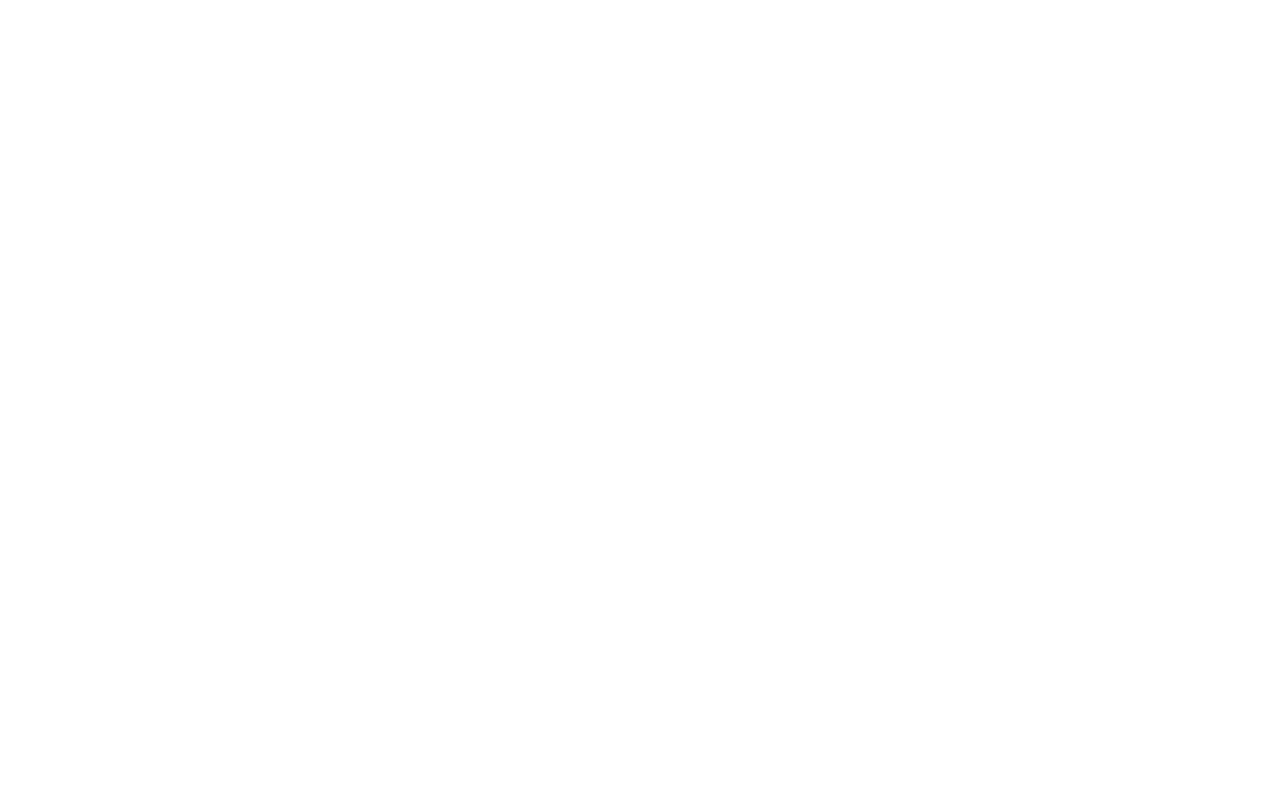
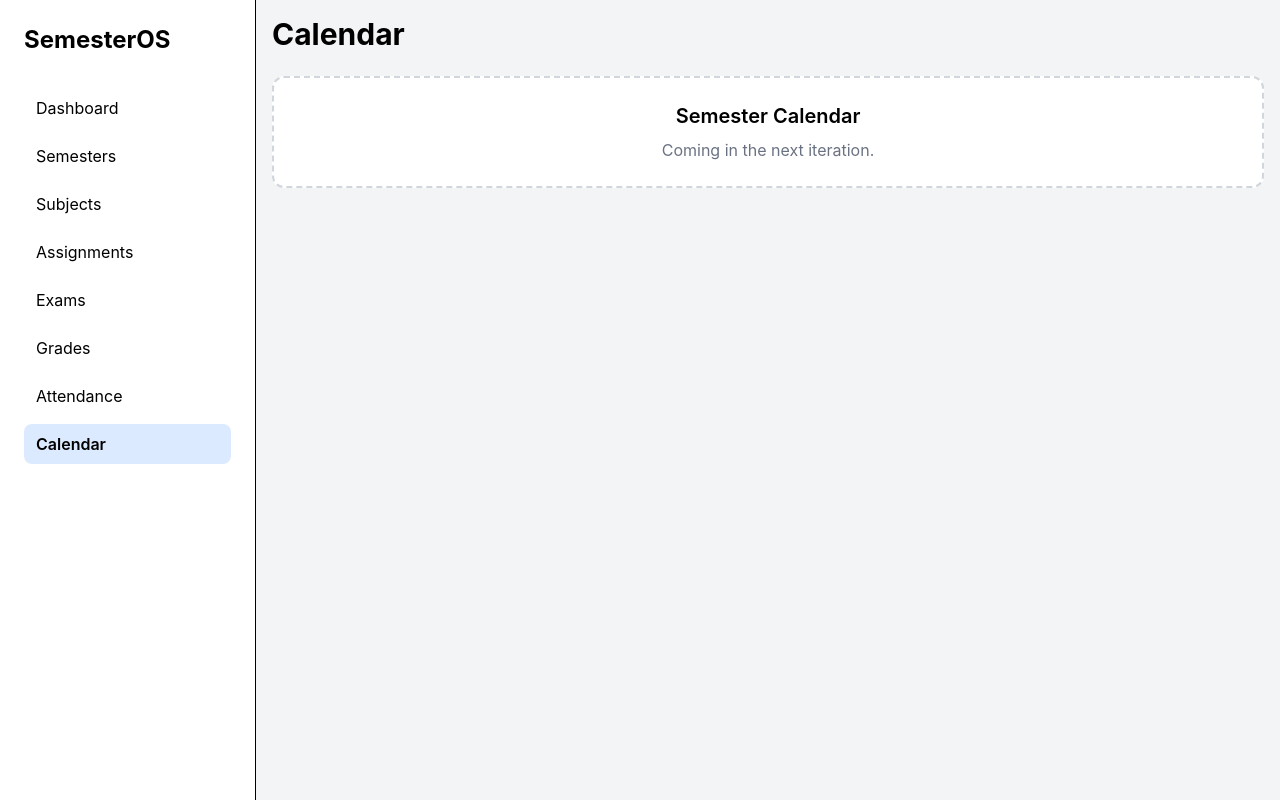
Before and after one commit to anupamlohar22/semester-os, a React (Vite) app in the folder frontend/: page /calendar in a window 1280 px wide. Before the commit this address had no page. Built offline with nearby package versions, Linux system fonts and the light colour scheme.

Commit message:
Add calendar page placeholder

```diff
--- a/frontend/src/App.tsx
+++ b/frontend/src/App.tsx
@@ -1,4 +1,6 @@
 import { BrowserRouter, Routes, Route } from "react-router-dom";
+
+import CalendarPage from "./pages/CalendarPage";
 import AttendancePage from "./pages/AttendancePage";
 import GradesPage from "./pages/GradesPage";
 import ExamsPage from "./pages/ExamsPage";
@@ -18,6 +20,7 @@
         <Route path="/grades" element={<GradesPage />} />
         <Route path="/attendance" element={<AttendancePage />} />
         <Route path="/semesters" element={<SemestersPage />} />
+        <Route path="/calendar" element={<CalendarPage />} />
       </Routes>
     </BrowserRouter>
   );
--- /dev/null
+++ b/frontend/src/components/CalendarPage.tsx
@@ -0,0 +1,12 @@
+import PageLayout from "../components/PageLayout";
+import ComingSoonCard from "../components/ComingSoonCard";
+
+function CalendarPage() {
+  return (
+    <PageLayout title="Calendar">
+      <ComingSoonCard feature="Semester Calendar" />
+    </PageLayout>
+  );
+}
+
+export default CalendarPage;
--- /dev/null
+++ b/frontend/src/components/ComingSoonCard.tsx
@@ -0,0 +1,19 @@
+type Props = {
+  feature: string;
+};
+
+function ComingSoonCard({ feature }: Props) {
+  return (
+    <div className="mt-6 rounded-xl border-2 border-dashed border-gray-300 bg-white p-6 text-center">
+      <h2 className="text-xl font-semibold">
+        {feature}
+      </h2>
+
+      <p className="mt-2 text-gray-500">
+        Coming in the next iteration.
+      </p>
+    </div>
+  );
+}
+
+export default ComingSoonCard;
--- a/frontend/src/components/DesktopSidebar.tsx
+++ b/frontend/src/components/DesktopSidebar.tsx
@@ -11,6 +11,7 @@
     { to: "/exams", label: "Exams" },
     { to: "/grades", label: "Grades" },
     { to: "/attendance", label: "Attendance" },
+    { to: "/calendar", label: "Calendar" },
   ];
 
   return (
--- a/frontend/src/components/MobileNavbar.tsx
+++ b/frontend/src/components/MobileNavbar.tsx
@@ -10,6 +10,7 @@
     { to: "/assignments", icon: "📝" },
     { to: "/grades", icon: "📊" },
     { to: "/attendance", icon: "✅" },
+    { to: "/calendar", icon: "📅" },
   ];
 
   return (
--- /dev/null
+++ b/frontend/src/pages/CalendarPage.tsx
@@ -0,0 +1,12 @@
+import PageLayout from "../components/PageLayout";
+import ComingSoonCard from "../components/ComingSoonCard";
+
+function CalendarPage() {
+  return (
+    <PageLayout title="Calendar">
+      <ComingSoonCard feature="Semester Calendar" />
+    </PageLayout>
+  );
+}
+
+export default CalendarPage;
```
